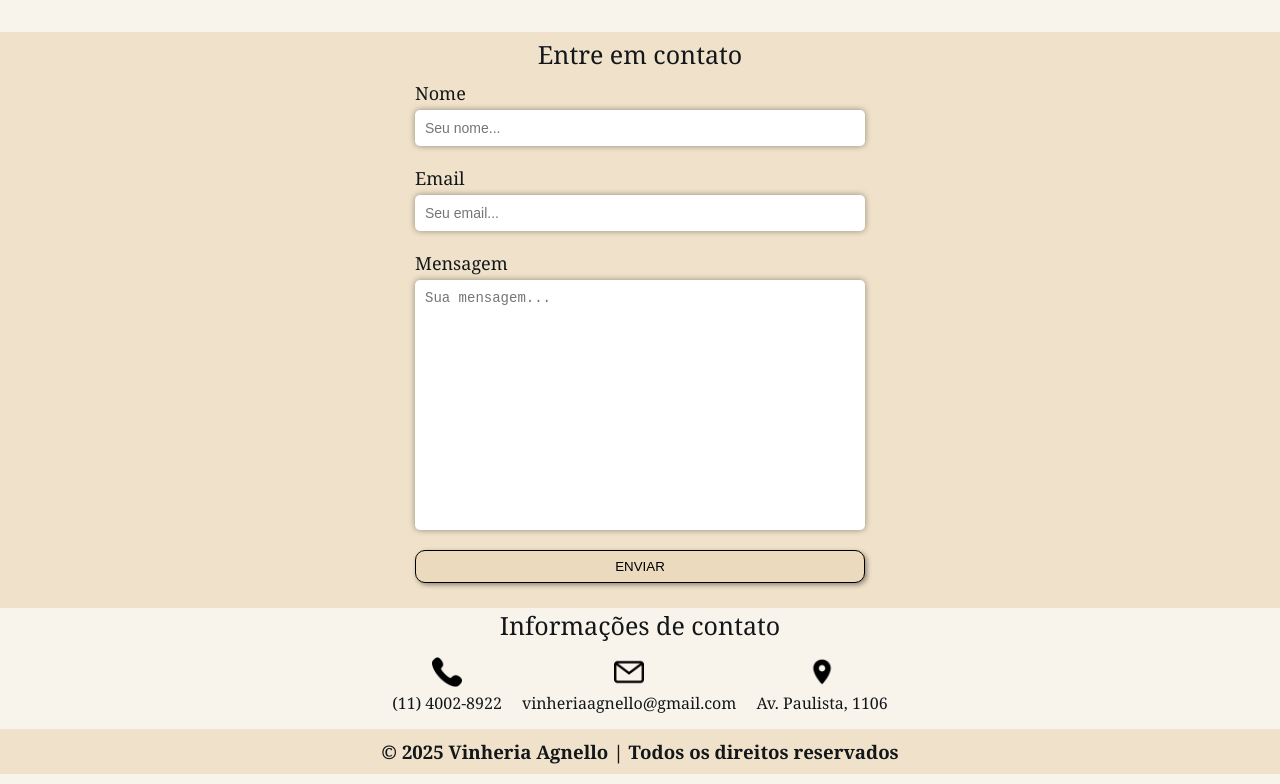
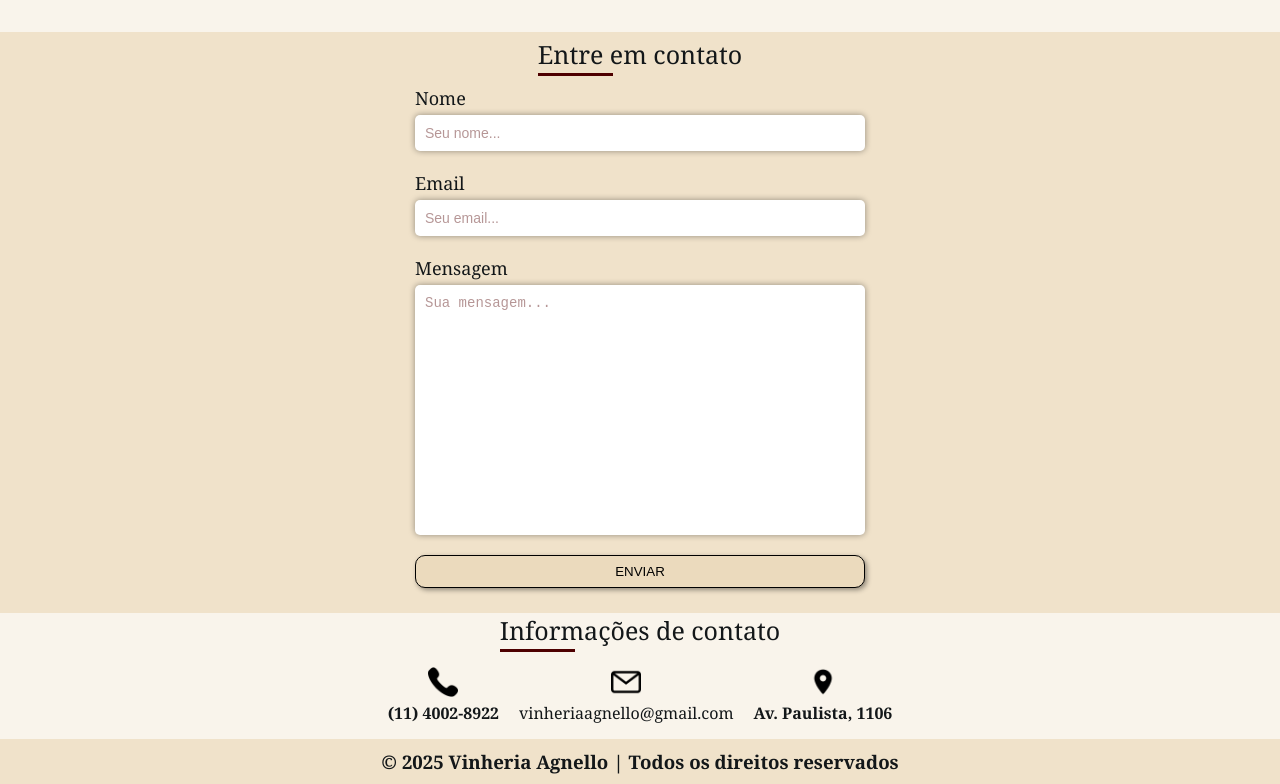
Before and after one commit to ogustavxs/cp1-frontend, a plain HTML site: page src/pages/contato.html in a window 1280 px wide. Shown: the part 162-946 px from the top of the page. Drawn offline with Linux system fonts and the light colour scheme.

Commit message:
style: adicionar efeitos visuais com pseudo-classes e pseudo-elementos nos contatos

```diff
--- a/src/css/contato.css
+++ b/src/css/contato.css
@@ -41,7 +41,7 @@ h2 {
   border: none;
   border-radius: 5px;
   box-shadow: 0 0 6px rgba(0, 0, 0, 0.397);
-  color: #252b2e;
+  color: #4e000069;
   font-size: 14px;
   outline: none;
   padding: 10px;
--- a/src/css/efeitos.css
+++ b/src/css/efeitos.css
@@ -0,0 +1,47 @@
+/* contatos */
+
+#formulario h2::after,
+#contato h2::after{
+  content: "";
+  display: block;
+  width: 75px;
+  height: 3px;
+  background-color: #4e0000;
+  margin-top: 2px;
+}
+
+#formulario form .form-group input,
+#formulario form .form-group textarea {
+  transition: all 0.3s;
+}
+
+#formulario form .form-group input:hover,
+#formulario form .form-group textarea:hover {
+  background-color: #ffffffbd;
+  box-shadow: 0 0 8px rgba(0, 0, 0, 0.397);
+}
+
+#formulario form .form-group input:focus,
+#formulario form .form-group textarea:focus {
+  background-color: #ffffffbd;
+  box-shadow: 0 0 8px rgba(0, 0, 0, 0.397);
+}
+
+#formulario form .form-group input::placeholder,
+#formulario form .form-group textarea::placeholder {
+  color: #4e000069;
+}
+
+#formulario form button {
+  transition: all 0.3s;
+}
+
+#formulario form button:hover {
+  transform: scale(1.01);
+  background-color: #d6c2a3;
+  box-shadow: 2px 2px 7px rgba(0, 0, 0, 0.404);
+}
+
+#contato .contatos .contato-box:nth-child(odd){
+  font-weight: bold;
+}
--- a/src/pages/contato.html
+++ b/src/pages/contato.html
@@ -14,6 +14,7 @@
     <title>Vinheria Agnello | Contato</title>
     <link rel="stylesheet" href="../css/style.css" />
     <link rel="stylesheet" href="../css/contato.css" />
+    <link rel="stylesheet" href="../css/efeitos.css">
   </head>
   <body>
     <header>
```
